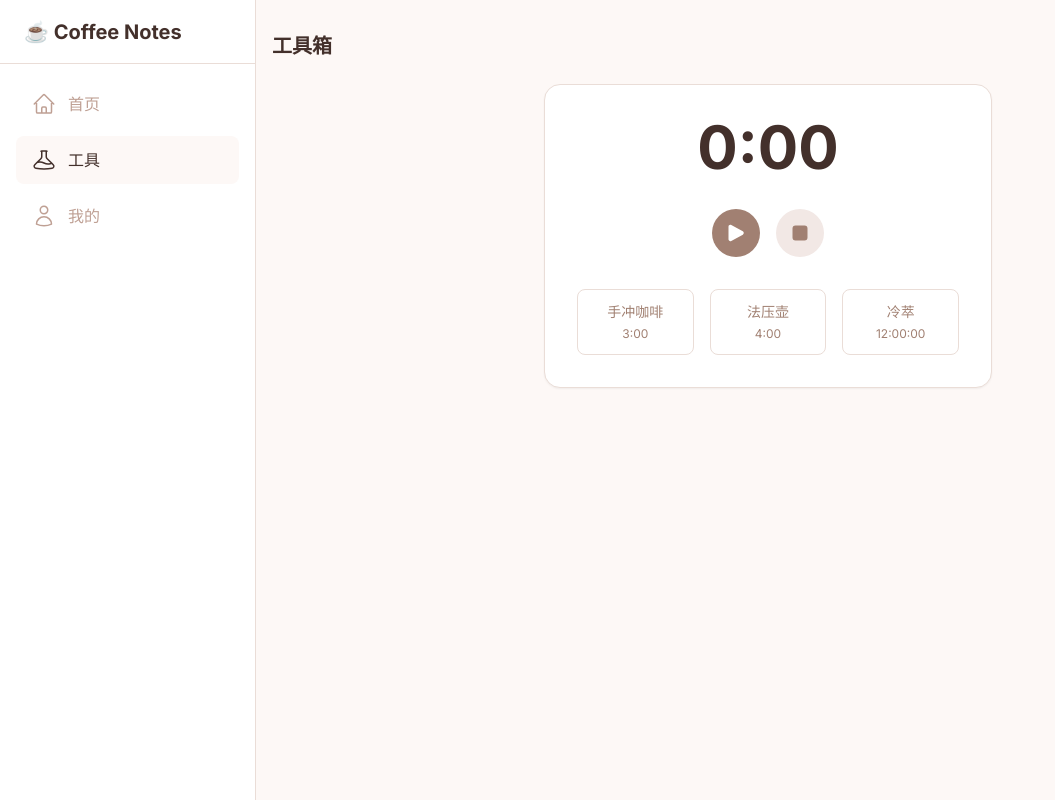
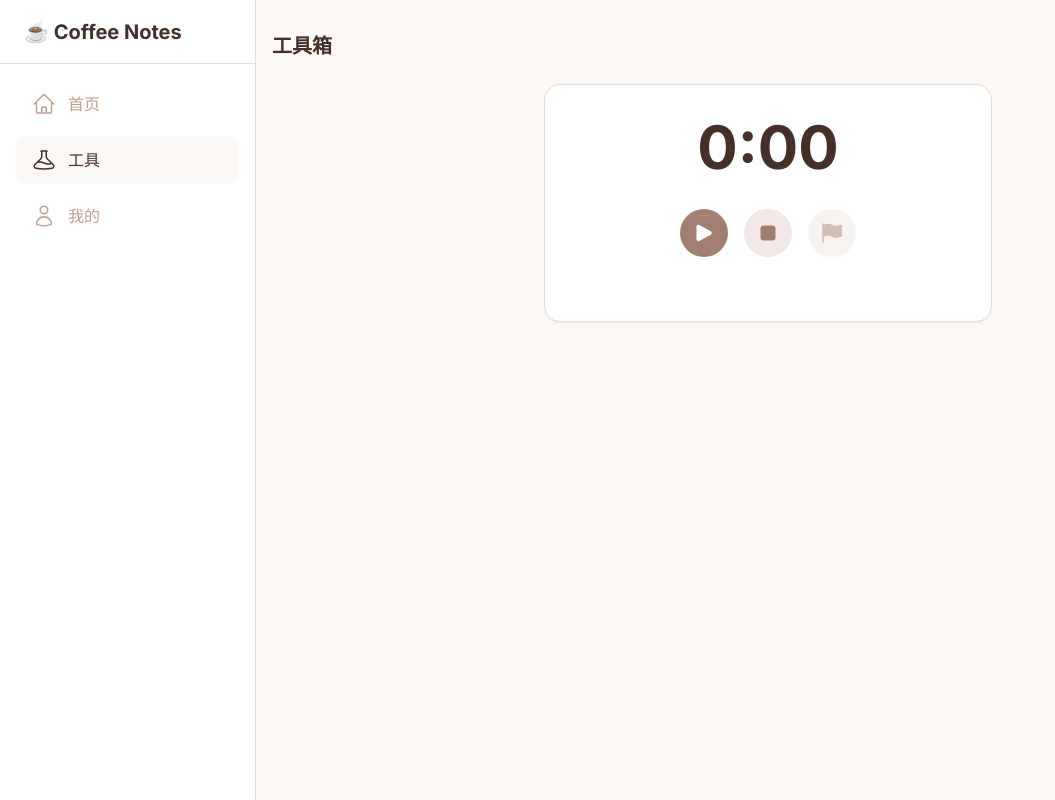
Before and after one commit to jqlong17/CoffeeNotes, a Next.js app: page /tools/timer in a window 1280 px wide. Shown: the whole page, without its empty margins (0-1055 px from the left). Built offline with nearby package versions, Linux system fonts and the light colour scheme.

Commit message:
fix: 修复 ESLint 错误，移除未使用的导入和变量

```diff
--- a/src/app/login/page.tsx
+++ b/src/app/login/page.tsx
@@ -1,11 +1,9 @@
 'use client'
 
 import { useState } from 'react'
-import { useRouter } from 'next/navigation'
 import { authService } from '../services/authService'
 
 export default function LoginPage() {
-  const router = useRouter()
   const [isLoading, setIsLoading] = useState(false)
   const [error, setError] = useState<string | null>(null)
   const [isSignUp, setIsSignUp] = useState(false)
--- a/src/app/tools/roasting/history/loading.tsx
+++ b/src/app/tools/roasting/history/loading.tsx
@@ -1,6 +1,3 @@
-import { ArrowLeftIcon } from '@heroicons/react/24/outline'
-import Link from 'next/link'
-
 export default function Loading() {
   return (
     <div className="min-h-screen bg-white">
--- a/src/app/tools/roasting/page.tsx
+++ b/src/app/tools/roasting/page.tsx
@@ -8,6 +8,7 @@ import {
   PlusIcon,
   DocumentCheckIcon,
   ClockIcon,
+  ArrowLeftIcon,
 } from '@heroicons/react/24/outline'
 import type { RoastingFormData, WeightLossPoint, TemperaturePoint, RoastingAssessment } from './types'
 import { PROCESS_OPTIONS, ROAST_LEVEL_OPTIONS, ROASTING_METHOD_OPTIONS } from './types'
@@ -18,6 +19,7 @@ import Dialog from '@/app/components/Dialog'
 import { roastingService } from './services/roastingService'
 import { formatDateTimeForInput } from './utils/dateUtils'
 import Link from 'next/link'
+import { useRouter } from 'next/navigation'
 
 // 初始状态
 const getInitialState = () => ({
@@ -60,6 +62,7 @@ const getInitialState = () => ({
 })
 
 export default function RoastingPage() {
+  const router = useRouter()
   const [activeTab, setActiveTab] = useState('form') // 'form' | 'curve' | 'result'
   const [currentRecordId, setCurrentRecordId] = useState<string | null>(null)
   const [hasUnsavedChanges, setHasUnsavedChanges] = useState(false)
--- a/src/app/tools/timer/page.tsx
+++ b/src/app/tools/timer/page.tsx
@@ -1,18 +1,18 @@
 'use client'
 
-import { useState, useEffect } from 'react'
-import { PlayIcon, PauseIcon, StopIcon } from '@heroicons/react/24/solid'
+import React, { useState, useEffect } from 'react'
+import { PlayIcon, PauseIcon, StopIcon, FlagIcon } from '@heroicons/react/24/solid'
 
-const presets = [
-  { name: '手冲咖啡', time: 180 }, // 3分钟
-  { name: '法压壶', time: 240 }, // 4分钟
-  { name: '冷萃', time: 43200 }, // 12小时
-]
+interface TimePoint {
+  segment: number
+  duration: number
+}
 
 export default function TimerPage() {
   const [time, setTime] = useState(0)
   const [isRunning, setIsRunning] = useState(false)
-  const [selectedPreset, setSelectedPreset] = useState<number | null>(null)
+  const [timePoints, setTimePoints] = useState<TimePoint[]>([])
+  const [lastPointTime, setLastPointTime] = useState(0)
 
   useEffect(() => {
     let interval: NodeJS.Timeout | null = null
@@ -46,12 +46,21 @@ export default function TimerPage() {
   const handleStop = () => {
     setIsRunning(false)
     setTime(0)
-    setSelectedPreset(null)
+    setTimePoints([])
+    setLastPointTime(0)
   }
 
-  const handlePresetClick = (index: number) => {
-    setTime(0)
-    setSelectedPreset(index)
+  const handlePoint = () => {
+    if (!isRunning) return
+
+    const duration = time - lastPointTime
+    const newPoint: TimePoint = {
+      segment: timePoints.length + 1,
+      duration
+    }
+
+    setTimePoints([...timePoints, newPoint])
+    setLastPointTime(time)
   }
 
   return (
@@ -62,7 +71,7 @@ export default function TimerPage() {
             {formatTime(time)}
           </div>
 
-          <div className="mb-8 flex justify-center gap-4">
+          <div className="flex justify-center gap-4 mb-8">
             {isRunning ? (
               <button
                 onClick={handlePause}
@@ -84,24 +93,33 @@ export default function TimerPage() {
             >
               <StopIcon className="h-6 w-6" />
             </button>
+            <button
+              onClick={handlePoint}
+              disabled={!isRunning}
+              className="flex h-12 w-12 items-center justify-center rounded-full bg-coffee-100 text-coffee-600 hover:bg-coffee-200 disabled:opacity-50 disabled:cursor-not-allowed"
+            >
+              <FlagIcon className="h-6 w-6" />
+            </button>
           </div>
 
-          <div className="grid grid-cols-3 gap-4">
-            {presets.map((preset, index) => (
-              <button
-                key={preset.name}
-                onClick={() => handlePresetClick(index)}
-                className={`rounded-lg border p-3 text-sm ${
-                  selectedPreset === index
-                    ? 'border-coffee-600 bg-coffee-50 text-coffee-900'
-                    : 'border-coffee-200 text-coffee-600 hover:border-coffee-300'
-                }`}
-              >
-                <div className="font-medium">{preset.name}</div>
-                <div className="mt-1 text-xs">{formatTime(preset.time)}</div>
-              </button>
-            ))}
-          </div>
+          {timePoints.length > 0 && (
+            <div className="border-t border-coffee-100 pt-6">
+              <div className="grid grid-cols-2 gap-4 text-sm text-coffee-600">
+                <div className="text-left font-medium">段数</div>
+                <div className="text-right font-medium">用时</div>
+                {timePoints.map((point) => (
+                  <React.Fragment key={point.segment}>
+                    <div className="text-left border-b border-coffee-50 py-2">
+                      第 {point.segment} 段
+                    </div>
+                    <div className="text-right border-b border-coffee-50 py-2">
+                      {formatTime(point.duration)}
+                    </div>
+                  </React.Fragment>
+                ))}
+              </div>
+            </div>
+          )}
         </div>
       </div>
     </div>
```
